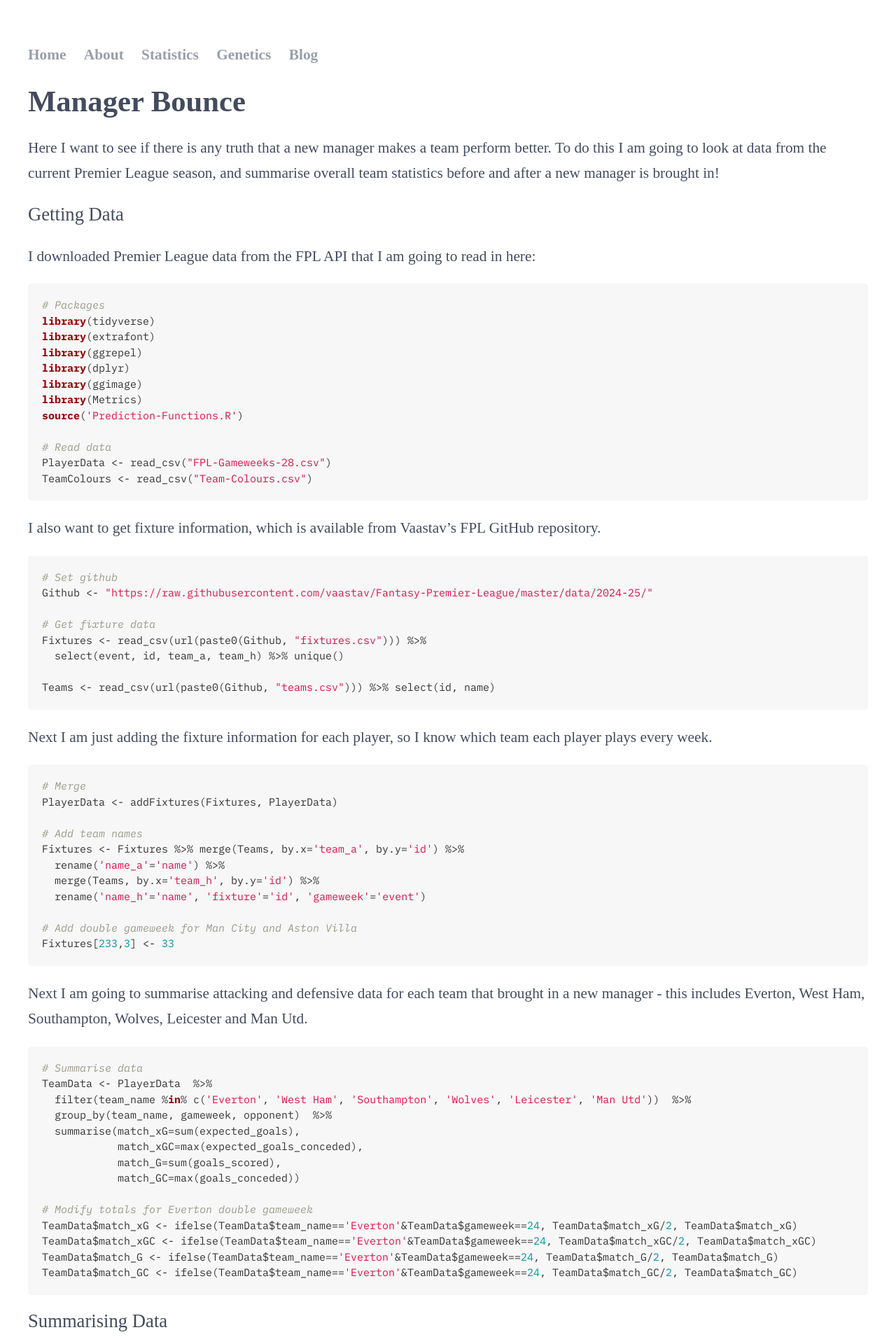
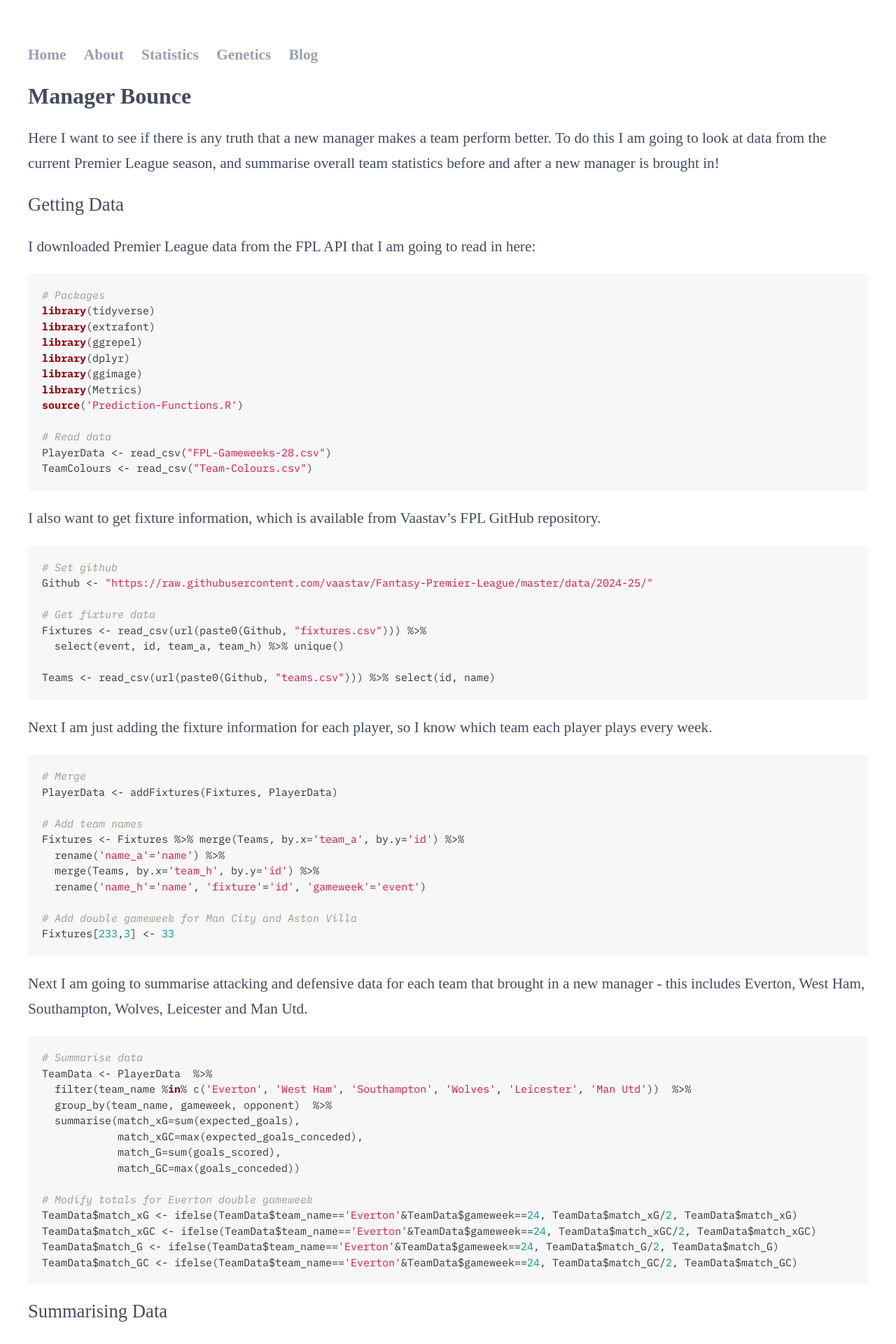
Before and after one commit to alicesmail12/alicesmail12.github.io, a Jekyll site: the page Blog/NewManager/NewManager.html, which Jekyll copies as it is, in a window 1280 px wide. Shown: the top 1920 px of the page at 70% size. Built offline with Jekyll 4.4.1, drawn with Linux system fonts in a browser that asks for light colours; some web fonts are replaced.

Commit message:
Update main.css

```diff
--- a/css/main.css
+++ b/css/main.css
@@ -111,142 +111,3 @@
    display: block;
    margin: 8px 0;
 }
-.tabset-dropdown > .nav-tabs {
-display: inline-table;
-max-height: 500px;
-min-height: 44px;
-overflow-y: auto;
-border: 1px solid #ddd;
-border-radius: 4px;
-}
-.tabset-dropdown > .nav-tabs > li.active:before, .tabset-dropdown > .nav-tabs.nav-tabs-open:before {
-content: "\e259";
-font-family: 'Glyphicons Halflings';
-display: inline-block;
-padding: 10px;
-border-right: 1px solid #ddd;
-}
-.tabset-dropdown > .nav-tabs.nav-tabs-open > li.active:before {
-content: "\e258";
-font-family: 'Glyphicons Halflings';
-border: none;
-}
-.tabset-dropdown > .nav-tabs > li.active {
-display: block;
-}
-.tabset-dropdown > .nav-tabs > li > a,
-.tabset-dropdown > .nav-tabs > li > a:focus,
-.tabset-dropdown > .nav-tabs > li > a:hover {
-border: none;
-display: inline-block;
-border-radius: 4px;
-background-color: transparent;
-}
-.tabset-dropdown > .nav-tabs.nav-tabs-open > li {
-display: block;
-float: none;
-}
-.tabset-dropdown > .nav-tabs > li {
-display: none;
-}
-
-pre {
-display: block;
-padding: 20px;
-margin: 0 0 10px;
-font-size: 15px;
-line-height: 1.5;
-color: #333;
-word-break: break-all;
-word-wrap: break-word;
-background-color: #f7f7f8;
-border: 0px solid #ccc;
-border-radius: 5px;
-}
-
-code, kbd, pre, samp {
-font-family: 'IBM Plex Mono';
-}
-
-.container {
-padding-right: 0px;
-padding-left: 0px;
-margin-right: auto;
-margin-left: auto;
-width: 1200px;
-}
-
-pre:not([class]) {
-background-color: #434b5e;
-color: #ffffff;
-}
-
-p {
-display: block;
-margin-block-start: 1em;
-margin-block-end: 1em;
-margin-inline-start: 0px;
-margin-inline-end: 0px;
-}
-
-h1 {
-display: block;
-font-size: 2em;
-margin-block-start: 0.67em;
-margin-block-end: 0.67em;
-margin-inline-start: 0px;
-margin-inline-end: 0px;
-font-weight: bold;
-}
-
-h2 {
-display: block;
-margin-block-start: 0.67em;
-margin-block-end: 0em;
-margin-inline-start: 0px;
-margin-inline-end: 0px;
-}
-
-ul, dir {
-display: block;
-list-style-type: disc;
-margin-block-start: 1em;
-margin-block-end: 1em;
-margin-inline-start: 0px;
-margin-inline-end: 0px;
-padding-inline-start: 40px;
-}
-menu, dir {
-display: block;
-list-style-type: disc;
-margin-block-start: 0em;
-margin-block-end: 0em;
-margin-inline-start: 0px;
-margin-inline-end: 0px;
-padding-inline-start: 0px;
-}
-
-button {
-  background-color: #04AA6D;
-  border: none;
-  color: white;
-  text-align: center;
-  text-decoration: none;
-  display: inline-block;
-  border-radius: 10px;
-  padding: 5px 10px;
-}
-.main-container {
-}
-img {
-max-width:100%;
-}
-button.code-folding-btn:focus {
-outline: none;
-}
-summary {
-display: list-item;
-}
-pre code {
-padding: 0;
-}
```
